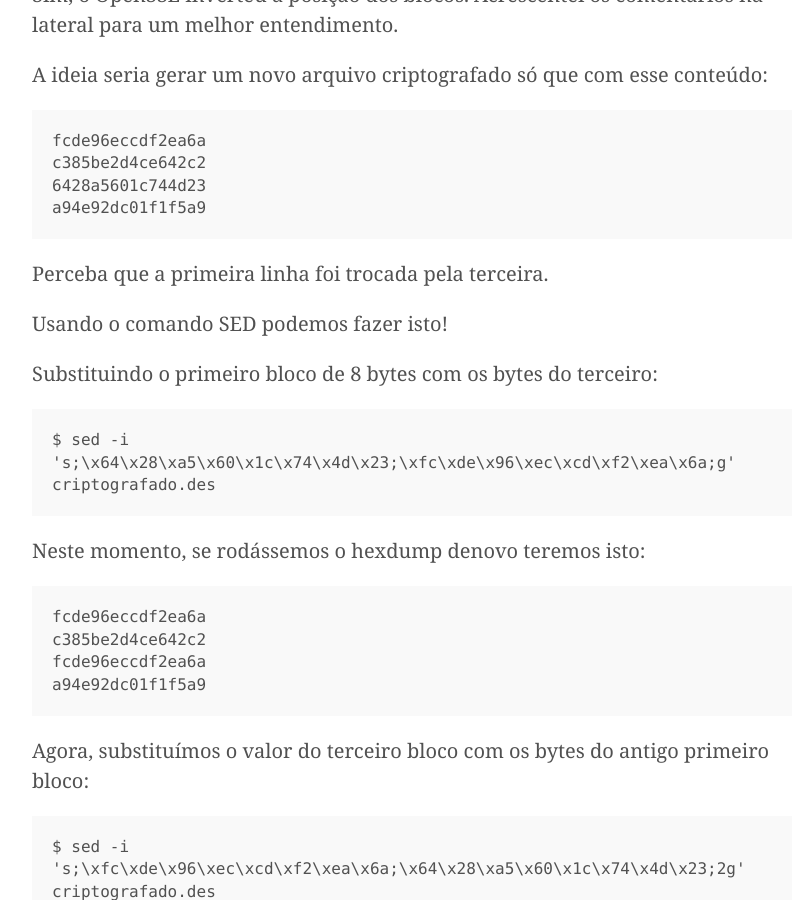
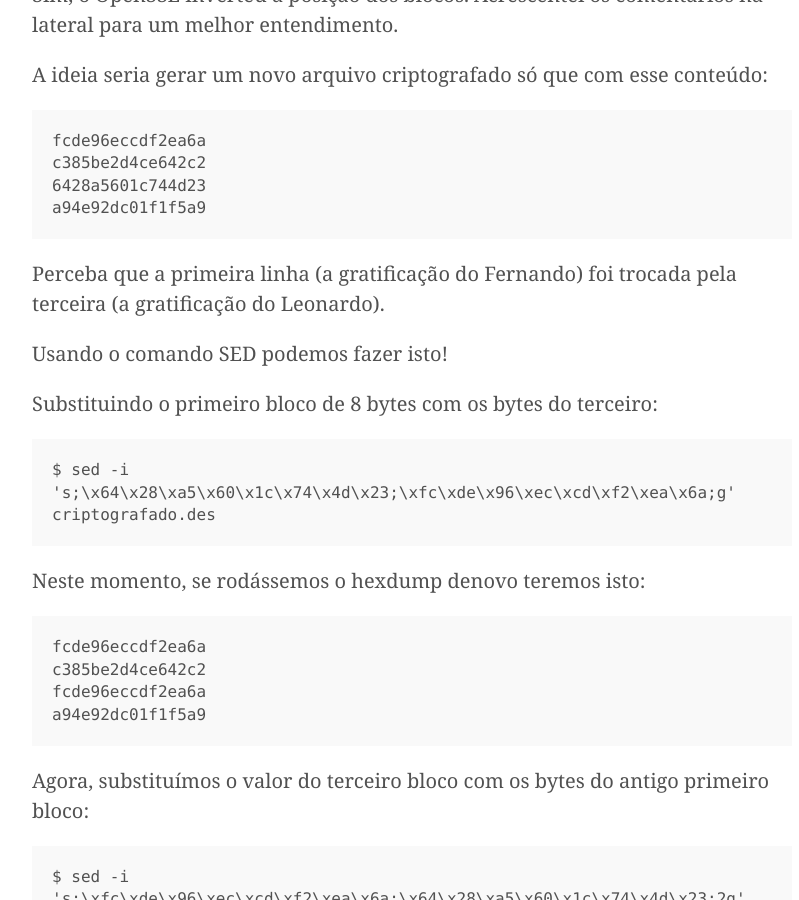
Before and after one commit to Kingm0b/jekyll-minimal-theme, a Jekyll site: the page built from _posts/2016-12-09-ecb-flaw.md, in a window 1280 px wide and 900 px high, scrolled down 2329 px. Shown: the whole window, without its empty margins (228-1027 px from the left). Built offline with Jekyll 4.4.1, drawn with Linux system fonts in a browser that asks for light colours.

Commit message:
Update 2016-12-09-ecb-flaw.md

````diff
--- a/_posts/2016-12-09-ecb-flaw.md
+++ b/_posts/2016-12-09-ecb-flaw.md
@@ -73,7 +73,7 @@ c385be2d4ce642c2
 a94e92dc01f1f5a9
 ```
 
-Perceba que a primeira linha foi trocada pela terceira.
+Perceba que a primeira linha (a gratificação do Fernando) foi trocada pela terceira (a gratificação do Leonardo).
 
 Usando o comando SED podemos fazer isto!
 
````
